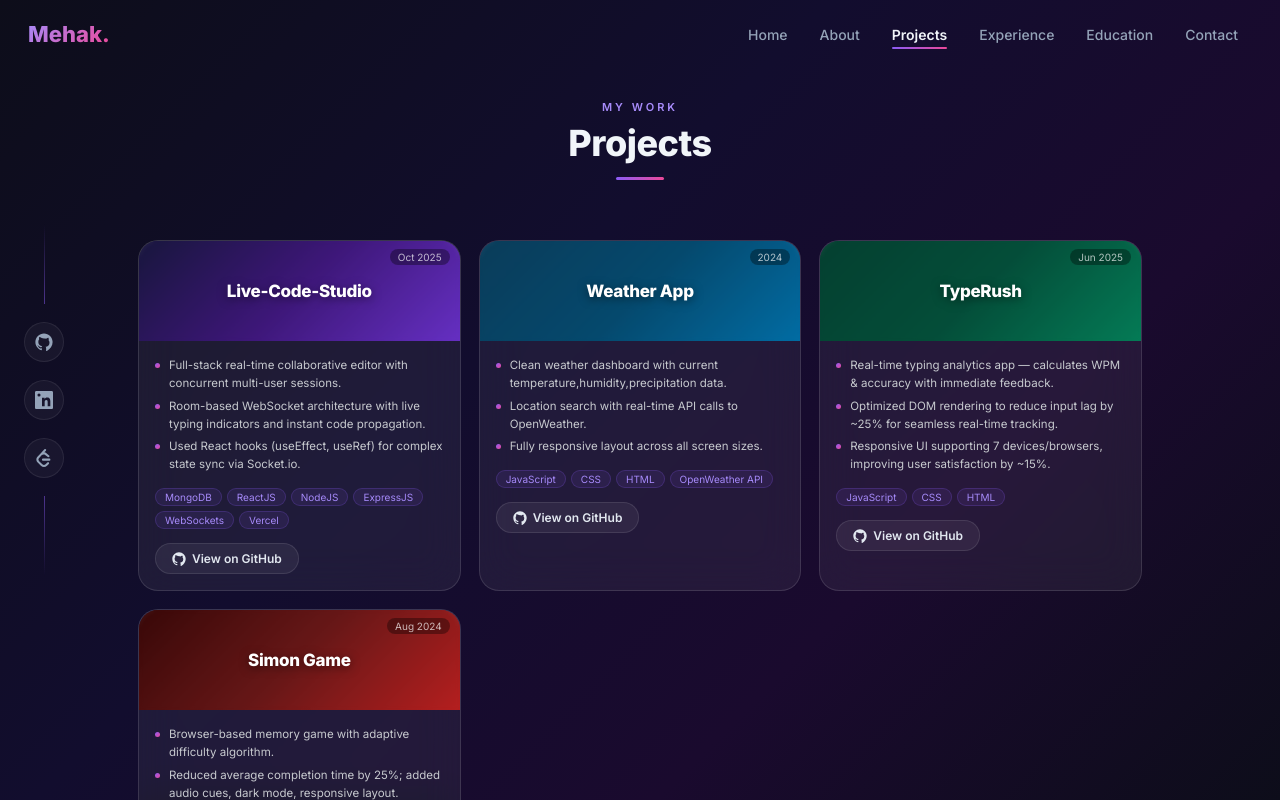
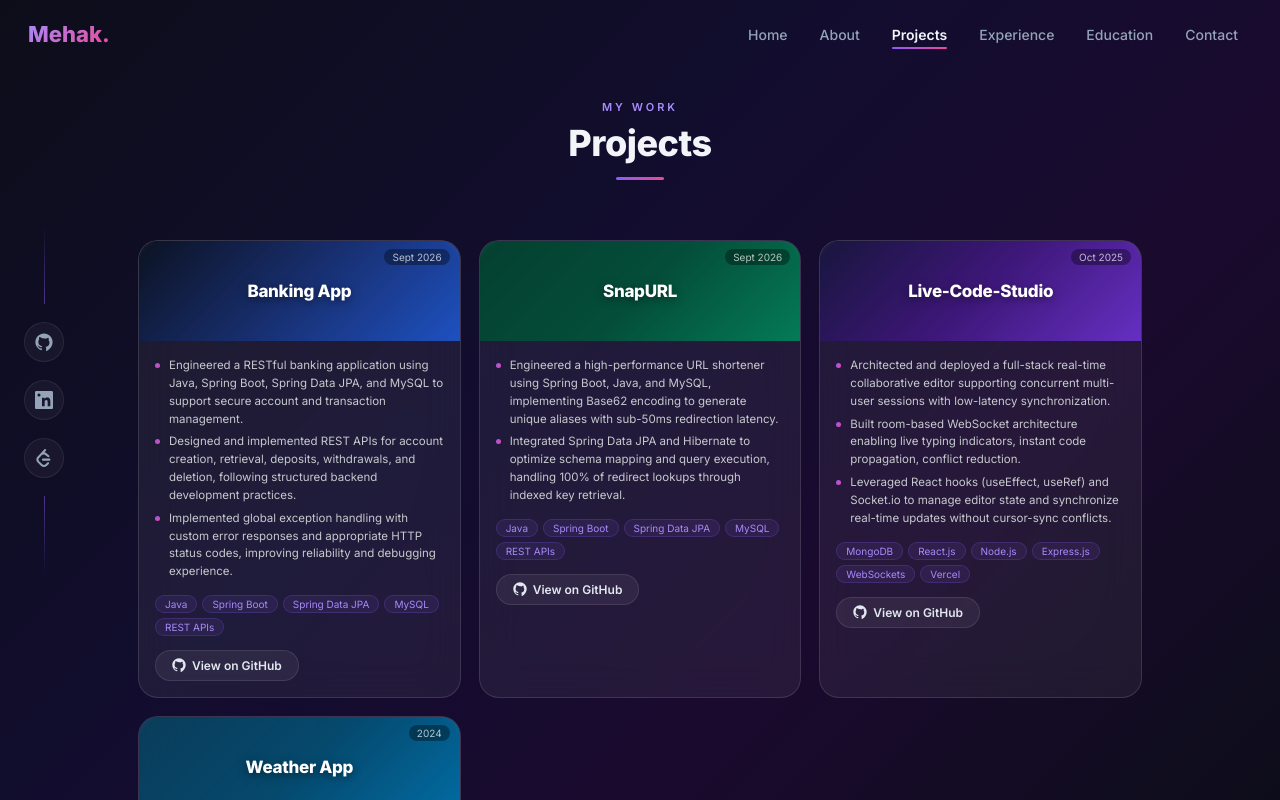
Before and after one commit to mmalik2004/My-Portfolio, a React (Vite) app: page /projects in a window 1280 px wide. Shown: the top 800 px of the page. Built offline with nearby package versions, Linux system fonts and the light colour scheme.

Commit message:
Update project details and remove obsolete entries

```diff
--- a/src/pages/Projects.jsx
+++ b/src/pages/Projects.jsx
@@ -14,16 +14,39 @@ const GHIcon = () => (
 /* ── Projects data from resume ── */
 const PROJECTS = [
   {
+    title: 'Banking App',
+    date: 'Sept 2026',
+    gradient: 'linear-gradient(135deg, #0f172a 0%, #1e3a8a 50%, #2563eb 100%)',
+    tags: ['Java', 'Spring Boot', 'Spring Data JPA', 'MySQL', 'REST APIs'],
+    bullets: [
+      'Engineered a RESTful banking application using Java, Spring Boot, Spring Data JPA, and MySQL to support secure account and transaction management.',
+      'Designed and implemented REST APIs for account creation, retrieval, deposits, withdrawals, and deletion, following structured backend development practices.',
+      'Implemented global exception handling with custom error responses and appropriate HTTP status codes, improving reliability and debugging experience.',
+    ],
+    github: 'https://github.com/mmalik2004/banking-rest-api', /* ← update link if needed */
+  },
+  {
+    title: 'SnapURL',
+    date: 'Sept 2026',
+    gradient: 'linear-gradient(135deg, #064e3b 0%, #065f46 50%, #059669 100%)',
+    tags: ['Java', 'Spring Boot', 'Spring Data JPA', 'MySQL', 'REST APIs'],
+    bullets: [
+      'Engineered a high-performance URL shortener using Spring Boot, Java, and MySQL, implementing Base62 encoding to generate unique aliases with sub-50ms redirection latency.',
+      'Integrated Spring Data JPA and Hibernate to optimize schema mapping and query execution, handling 100% of redirect lookups through indexed key retrieval.',
+    ],
+    github: 'https://github.com/mmalik2004/url-shortener-spring-boot', /* ← update link if needed */
+  },
+  {
     title: 'Live-Code-Studio',
     date: 'Oct 2025',
     gradient: 'linear-gradient(135deg, #1e1b4b 0%, #4c1d95 50%, #7c3aed 100%)',
-    tags: ['MongoDB', 'ReactJS', 'NodeJS', 'ExpressJS', 'WebSockets', 'Vercel'],
+    tags: ['MongoDB', 'React.js', 'Node.js', 'Express.js', 'WebSockets', 'Vercel'],
     bullets: [
-      'Full-stack real-time collaborative editor with concurrent multi-user sessions.',
-      'Room-based WebSocket architecture with live typing indicators and instant code propagation.',
-      'Used React hooks (useEffect, useRef) for complex state sync via Socket.io.',
+      'Architected and deployed a full-stack real-time collaborative editor supporting concurrent multi-user sessions with low-latency synchronization.',
+      'Built room-based WebSocket architecture enabling live typing indicators, instant code propagation, conflict reduction.',
+      'Leveraged React hooks (useEffect, useRef) and Socket.io to manage editor state and synchronize real-time updates without cursor-sync conflicts.',
     ],
-    github: 'https://github.com/mmalik2004/Live-code-studio',   /* ← update */
+    github: 'https://github.com/mmalik2004/Live-code-studio',
   },
   {
     title: 'Weather App',
@@ -31,37 +54,12 @@ const PROJECTS = [
     gradient: 'linear-gradient(135deg, #0c4a6e 0%, #075985 50%, #0284c7 100%)',
     tags: ['JavaScript', 'CSS', 'HTML', 'OpenWeather API'],
     bullets: [
-      'Clean weather dashboard with current temperature,humidity,precipitation data.',
+      'Clean weather dashboard with current temperature, humidity, precipitation data.',
       'Location search with real-time API calls to OpenWeather.',
       'Fully responsive layout across all screen sizes.',
     ],
-    github: 'https://github.com/mmalik2004/SkyCast',   /* ← update */
+    github: 'https://github.com/mmalik2004/SkyCast',
   },
-  {
-    title: 'TypeRush',
-    date: 'Jun 2025',
-    gradient: 'linear-gradient(135deg, #064e3b 0%, #065f46 50%, #059669 100%)',
-    tags: ['JavaScript', 'CSS', 'HTML'],
-    bullets: [
-      'Real-time typing analytics app — calculates WPM & accuracy with immediate feedback.',
-      'Optimized DOM rendering to reduce input lag by ~25% for seamless real-time tracking.',
-      'Responsive UI supporting 7 devices/browsers, improving user satisfaction by ~15%.',
-    ],
-    github: 'https://github.com/mmalik2004/TypeRush',   /* ← update */
-  },
-  {
-    title: 'Simon Game',
-    date: 'Aug 2024',
-    gradient: 'linear-gradient(135deg, #450a0a 0%, #7f1d1d 50%, #dc2626 100%)',
-    tags: ['JavaScript', 'CSS', 'HTML'],
-    bullets: [
-      'Browser-based memory game with adaptive difficulty algorithm.',
-      'Reduced average completion time by 25%; added audio cues, dark mode, responsive layout.',
-      'Delivered full product lifecycle within 2 months.',
-    ],
-    github: 'https://github.com/mmalik2004/Simon_Game',   /* ← update */
-  },
-
 ];
 
 /* ── Project card ── */
```
